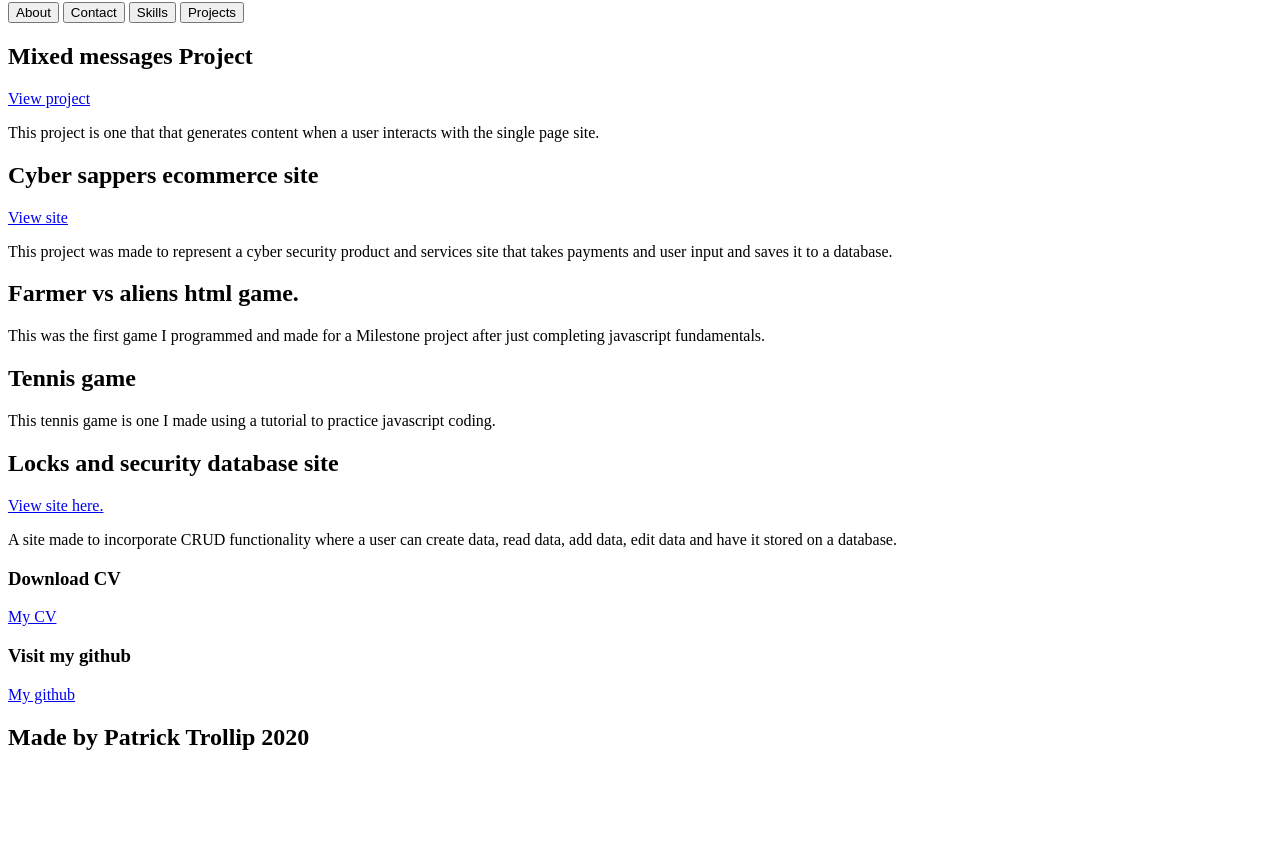
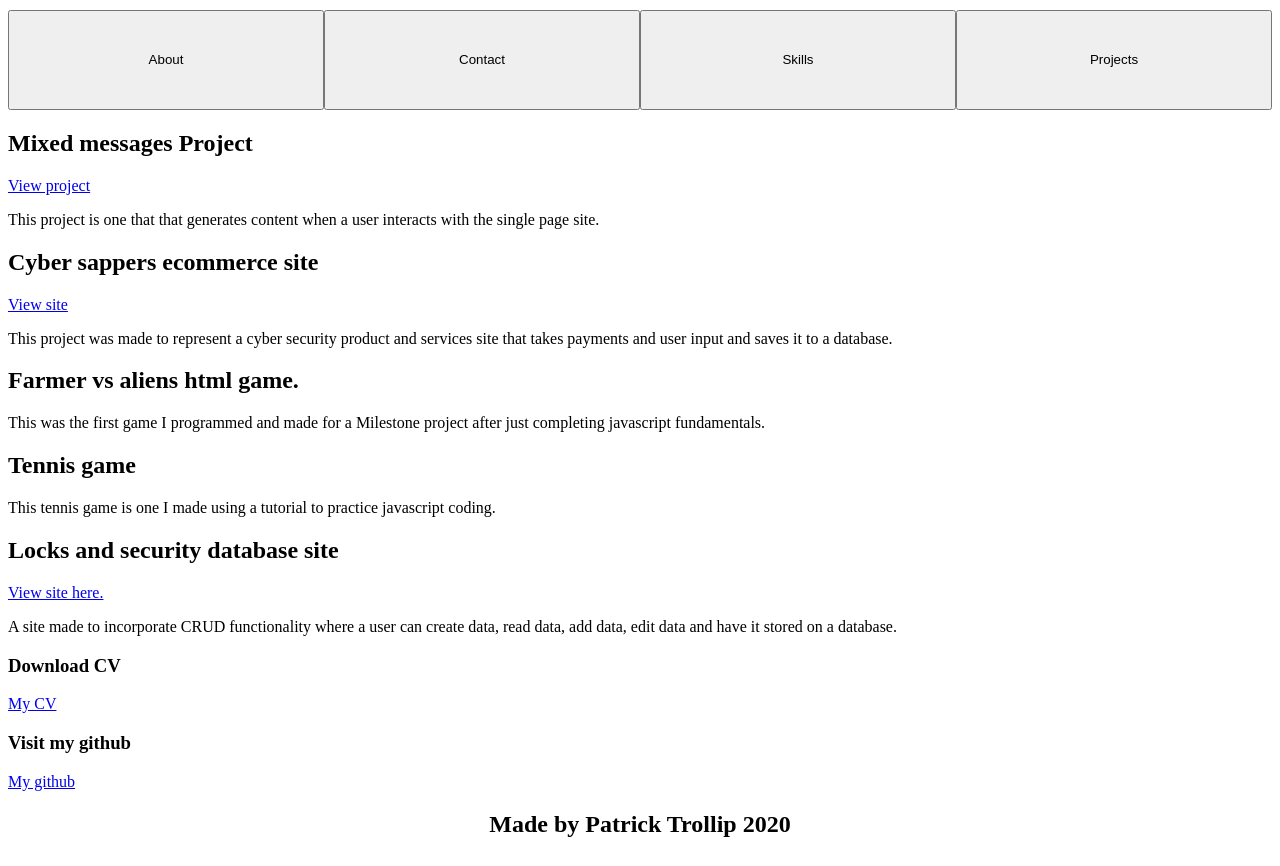
Before and after one commit to Patoman90/Patoman90-Patrick-Trollip-s-Portfollio, a plain HTML site: page projects.html in a window 1280 px wide. Shown: the part 78-944 px from the top of the page. Before the commit the page ends 849 px from the top, so only its background shows below. Drawn offline with Linux system fonts and the light colour scheme.

Commit message:
Added classes and grid layout to html files and their sections. Added class selectors to style.css and some styling for the Nav,Header,Footer sections.

```diff
--- a/CSS/style.css
+++ b/CSS/style.css
@@ -0,0 +1,41 @@
+/**/
+
+.gridContainer {
+    display: grid;
+}
+
+.gridHeader > h1{
+    display: grid;
+    grid-template-columns: 1, 100%;
+    text-align: center;
+}
+
+.gridHeader > nav{
+    display: grid;
+    grid-template-columns: repeat(4, 1fr);
+}
+
+button {
+    text-decoration: none;
+    width: 100%;
+    height: 100px;
+}
+
+.gridSection1 {}
+
+.gridSection2 {}
+
+.gridSection3 {}
+
+.gridSection4 {}
+
+.gridSection5 {}
+
+.gridSection6 {}
+/**/
+
+.gridFooter {
+    display: grid;
+    grid-template-columns: 1, 100%;
+    text-align: center;
+}
--- a/projects.html
+++ b/projects.html
@@ -7,8 +7,9 @@
     <link rel="stylesheet" href="CSS\style.css">
 </head>
 <body>
+    <div class="gridContainer">
         <!--Top page section-->
-    <header>
+        <header class="gridHeader">
             <!--Page heading -->
             <h1>My top projects</h1>
             <!-- Navigation bar-->
@@ -21,32 +22,38 @@
         </header>
         <!--Main content section-->
         <main>
-        <section>
+            <!--Section 1-->
+            <section class="gridSection1">
                 <h2>Mixed messages Project</h2>
                 <a href="https://patoman90.github.io/MixedMessagesProject/">View project</a>
                 <p>This project is one that that generates content when a user interacts with the single page site.</p>
             </section>
-        <section>
+            <!--Section 2-->
+            <section class="gridSection2">
                 <h2>Cyber sappers ecommerce site</h2>
                 <a href="https://patricks4thmilestoneproject.herokuapp.com/">View site</a>
                 <p>This project was made to represent a cyber security product and services site that takes payments and user input and saves it to a database.</p>
             </section>
-        <section>
+            <!--Section 3-->
+            <section class="gridSection3">
                 <h2>Farmer vs aliens html game.</h2>
                 <a href="https://patoman90.github.io/Milestone-project-2/"></a>
                 <p>This was the first game I programmed and made for a Milestone project after just completing javascript fundamentals.</p>
             </section>
-        <section>
+            <!--Section 4-->
+            <section class="gridSection4">
                 <h2>Tennis game</h2>
                 <a href="https://patoman90.github.io/TennisGame/Tennis.html"></a>
                 <p>This tennis game is one I made using a tutorial to practice javascript coding.</p>
             </section>
-        <section>
+            <!--Section 5-->
+            <section class="gridSection5">
                 <h2>Locks and security database site</h2>
                 <a href="https://locks-data-centric.herokuapp.com/">View site here.</a>
                 <p>A site made to incorporate CRUD functionality where a user can create data, read data, add data, edit data and have it stored on a database.</p>
             </section>
-        <section>
+            <!--Section 6-->
+            <section class="gridSection6">
                 <h3>Download CV</h3>
                 <a href="Assets\Patrick_Trollip_CV_Resume 2020.pdf">My CV</a>
                 <h3>Visit my github</h3>
@@ -54,9 +61,10 @@
             </section>
         </main>
         <!--Bottom page section -->
-    <footer>
+        <footer class="gridFooter">
             <h2>Made by Patrick Trollip 2020</h2>
         </footer>
+    </div>
     <!--Javascript link -->
     <script src="CustomJS\custom.js"></script>
 </body>
```
Also changed, not shown: contact.html (+12 -10 lines), index.html (+10 -8 lines), skills.html (+12 -10 lines). Lines whose indentation alone changed are shown as unchanged.
